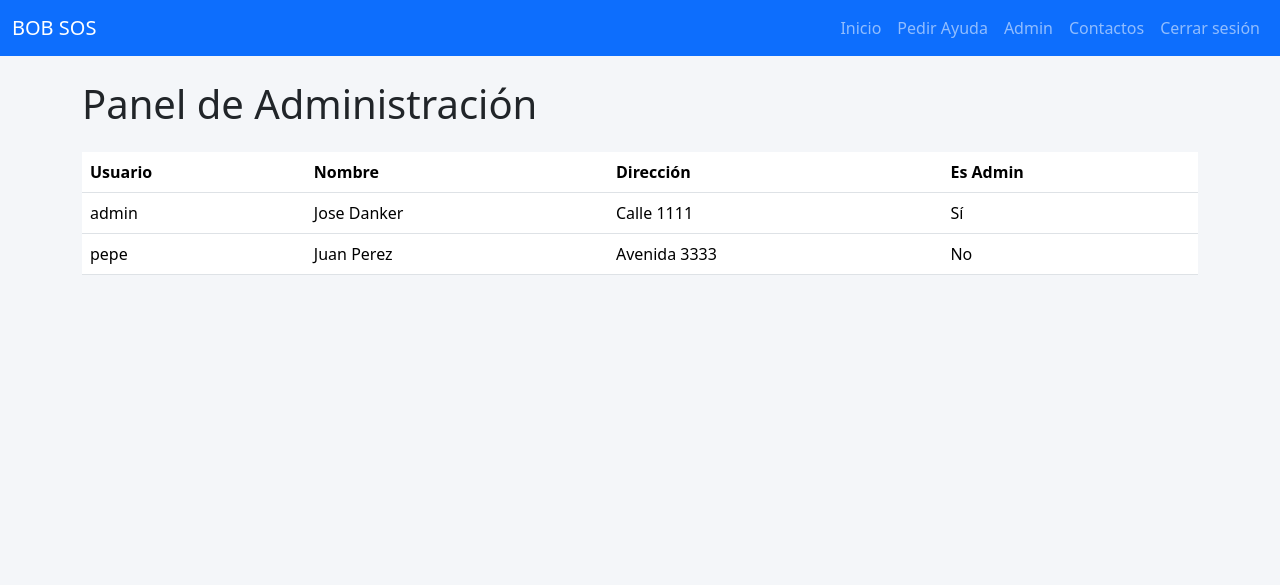
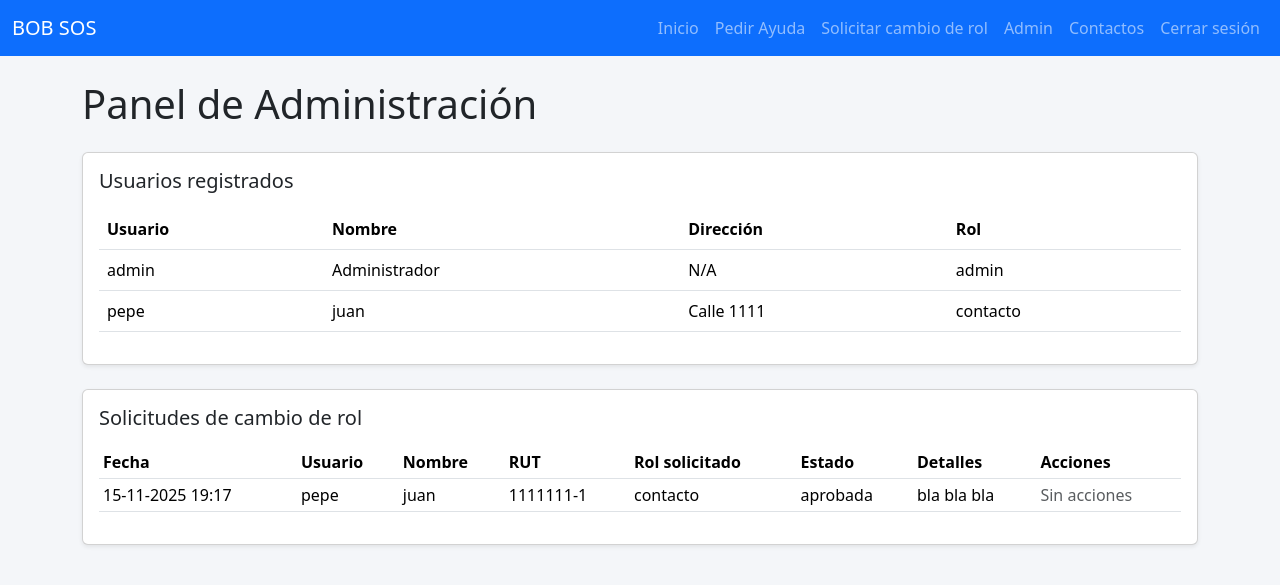
Before and after one commit to JoseDanker/tpi2_prototype, a Flask app: page /admin in a window 1280 px wide. Shown: the top 585 px of the page. Run offline with Flask 3, Linux system fonts and the light colour scheme; a user stored in the database is signed in.

Commit message:
new roles

```diff
--- a/tpi2/tpi2_prototype/app.py
+++ b/tpi2/tpi2_prototype/app.py
@@ -8,7 +8,7 @@ from flask_login import (
     current_user,
     UserMixin,
 )
-
+from datetime import datetime  # agrega este import arriba
 from werkzeug.security import generate_password_hash, check_password_hash
 import requests
 import os
@@ -44,7 +44,7 @@ class User(UserMixin, db.Model):
     # 👇 NUEVOS CAMPOS
     nombre = db.Column(db.String(120), nullable=False)
     direccion = db.Column(db.String(200), nullable=False)
-    is_admin = db.Column(db.Boolean, default=False)
+    role = db.Column(db.String(20), nullable=False, default="user")
 
     def set_password(self, password_plain):
         self.password_hash = generate_password_hash(password_plain)
@@ -57,16 +57,76 @@ def admin_required(f):
     def decorated_function(*args, **kwargs):
         if not current_user.is_authenticated:
             return redirect(url_for("login"))
-        if not current_user.is_admin:
+        if current_user.role != "admin":
             return abort(403)  # Prohibido
         return f(*args, **kwargs)
     return decorated_function
+
 
 @app.route("/admin")
 @admin_required
 def admin_panel():
     usuarios = User.query.all()
-    return render_template("admin.html", usuarios=usuarios, title="Admin Panel")
+    solicitudes = RoleRequest.query.order_by(RoleRequest.created_at.desc()).all()
+    return render_template(
+        "admin.html",
+        usuarios=usuarios,
+        solicitudes=solicitudes,
+        title="Admin Panel",
+    )
+
+
+@app.post("/admin/cambiar_rol/<int:user_id>")
+@admin_required
+def cambiar_rol(user_id):
+    user = User.query.get_or_404(user_id)
+    nuevo_rol = request.form.get("role")
+
+    # Validar roles permitidos
+    if nuevo_rol not in ["admin", "user", "contacto"]:
+        flash("Rol inválido.", "danger")
+        return redirect(url_for("admin_panel"))
+
+    # Evitar que el admin se saque su propio rol
+    if user.id == current_user.id and nuevo_rol != "admin":
+        flash("No puedes quitarte el rol de administrador a ti mismo.", "warning")
+        return redirect(url_for("admin_panel"))
+
+    user.role = nuevo_rol
+    db.session.commit()
+
+    flash("Rol actualizado correctamente.", "success")
+    return redirect(url_for("admin_panel"))
+
+@app.post("/admin/solicitudes/<int:req_id>/aprobar")
+@admin_required
+def aprobar_solicitud(req_id):
+    req = RoleRequest.query.get_or_404(req_id)
+    user = User.query.get(req.user_id)
+
+    if user is None:
+        flash("Usuario no encontrado para esta solicitud.", "danger")
+        return redirect(url_for("admin_panel"))
+
+    # cambiar rol del usuario
+    user.role = req.rol_solicitado
+    req.estado = "aprobada"
+    db.session.commit()
+
+    flash(f"Solicitud aprobada. El usuario {user.username} ahora es {user.role}.", "success")
+    return redirect(url_for("admin_panel"))
+
+
+@app.post("/admin/solicitudes/<int:req_id>/rechazar")
+@admin_required
+def rechazar_solicitud(req_id):
+    req = RoleRequest.query.get_or_404(req_id)
+    req.estado = "rechazada"
+    db.session.commit()
+
+    flash("Solicitud rechazada.", "info")
+    return redirect(url_for("admin_panel"))
+
 
 # 📇 MODELO: Contacto que recibe mensajes de ayuda
 class Contacto(db.Model):
@@ -77,6 +137,24 @@ class Contacto(db.Model):
     user_id = db.Column(db.Integer, db.ForeignKey("user.id"), nullable=True)
     user = db.relationship("User", backref="contactos")
 
+class RoleRequest(db.Model):
+    id = db.Column(db.Integer, primary_key=True)
+    user_id = db.Column(db.Integer, db.ForeignKey("user.id"), nullable=False)
+
+    username = db.Column(db.String(80), nullable=False)
+    nombre_completo = db.Column(db.String(120), nullable=False)
+    rut = db.Column(db.String(20), nullable=False)
+    detalles = db.Column(db.Text, nullable=True)
+
+    # rol que quiere tener (ej: "contacto")
+    rol_solicitado = db.Column(db.String(20), nullable=False, default="contacto")
+
+    # estados: pendiente / aprobada / rechazada
+    estado = db.Column(db.String(20), nullable=False, default="pendiente")
+
+    created_at = db.Column(db.DateTime, default=datetime.utcnow)
+
+    user = db.relationship("User", backref="solicitudes_rol")
 
 # 🧠 Cargar usuario para Flask-Login
 @login_manager.user_loader
@@ -131,24 +209,80 @@ def solicitar_ayuda():
 
     return render_template("enviado.html", title="Solicitud enviada")
 
+@app.route("/solicitar_cambio_rol", methods=["GET", "POST"])
+@login_required
+def solicitar_cambio_rol():
+    if request.method == "POST":
+        rut = request.form["rut"]
+        detalles = request.form.get("detalles", "")
+        rol_solicitado = request.form.get("rol_solicitado", "contacto")
+
+        # Opcional: evitar solicitudes duplicadas pendientes
+        existente = RoleRequest.query.filter_by(
+            user_id=current_user.id, estado="pendiente"
+        ).first()
+        if existente:
+            flash("Ya tienes una solicitud de cambio de rol pendiente.", "warning")
+            return redirect(url_for("solicitar_cambio_rol"))
+
+        req = RoleRequest(
+            user_id=current_user.id,
+            username=current_user.username,
+            nombre_completo=current_user.nombre,
+            rut=rut,
+            detalles=detalles,
+            rol_solicitado=rol_solicitado,
+        )
+        db.session.add(req)
+        db.session.commit()
+
+        flash("Solicitud enviada al administrador.", "success")
+        return redirect(url_for("home"))
+
+    return render_template("solicitar_rol.html", title="Solicitar cambio de rol")
+
 
 @app.route("/contactos", methods=["GET", "POST"])
 @admin_required
 def contactos():
     if request.method == "POST":
-        nombre = request.form["nombre"]
+        user_id = int(request.form["user_id"])
         chat_id = request.form["chat_id"]
 
-        nuevo = Contacto(nombre=nombre, chat_id=chat_id, user_id=current_user.id)
-        db.session.add(nuevo)
+        user = User.query.get_or_404(user_id)
+
+        # Solo usuarios con rol contacto
+        if user.role != "contacto":
+            flash("Solo puedes asignar chat a usuarios con rol 'contacto'.", "danger")
+            return redirect(url_for("contactos"))
+
+        # ¿Ya existe un Contacto ligado a este usuario?
+        contacto = Contacto.query.filter_by(user_id=user.id).first()
+
+        if contacto is None:
+            contacto = Contacto(
+                nombre=user.nombre,
+                chat_id=chat_id,
+                user_id=user.id,
+            )
+            db.session.add(contacto)
+        else:
+            contacto.chat_id = chat_id  # actualizar
+
         db.session.commit()
-
-        flash("Contacto agregado correctamente.", "success")
+        flash("Contacto enlazado/actualizado correctamente.", "success")
         return redirect(url_for("contactos"))
 
+    # Para el GET: mostramos lista de usuarios contacto y contactos existentes
+    usuarios_contacto = User.query.filter_by(role="contacto").all()
     lista = Contacto.query.all()
 
-    return render_template("contactos.html", title="Contactos", contactos=lista)
+    return render_template(
+        "contactos.html",
+        title="Contactos",
+        contactos=lista,
+        usuarios_contacto=usuarios_contacto,
+    )
 
 
 # 📝 Registro de usuario
@@ -214,6 +348,20 @@ def logout():
     flash("Sesión cerrada.", "info")
     return redirect(url_for("home"))
 
+with app.app_context():
+    # Crear admin si no existe
+    admin = User.query.filter_by(role="admin").first()
+    if admin is None:
+        nuevo_admin = User(
+            username="admin",
+            nombre="Administrador",
+            direccion="N/A",
+            role="admin"
+        )
+        nuevo_admin.set_password("admin123")  # cámbialo luego
+        db.session.add(nuevo_admin)
+        db.session.commit()
+        print(">>> Admin creado con usuario: admin / admin123")
 
 if __name__ == "__main__":
     app.run(debug=True)
--- a/tpi2/tpi2_prototype/templates/admin.html
+++ b/tpi2/tpi2_prototype/templates/admin.html
@@ -3,13 +3,17 @@
 
 <h1 class="mb-4">Panel de Administración</h1>
 
-<table class="table table-hover">
+<!-- Tabla de usuarios -->
+<div class="card mb-4 shadow-sm">
+  <div class="card-body">
+    <h5 class="card-title mb-3">Usuarios registrados</h5>
+    <table class="table table-hover align-middle">
       <thead>
         <tr>
           <th>Usuario</th>
           <th>Nombre</th>
           <th>Dirección</th>
-            <th>Es Admin</th>
+          <th>Rol</th>
         </tr>
       </thead>
       <tbody>
@@ -18,10 +22,63 @@
           <td>{{ u.username }}</td>
           <td>{{ u.nombre }}</td>
           <td>{{ u.direccion }}</td>
-            <td>{{ "Sí" if u.is_admin else "No" }}</td>
+          <td>{{ u.role }}</td>
         </tr>
         {% endfor %}
       </tbody>
     </table>
+  </div>
+</div>
+
+<!-- Solicitudes de cambio de rol -->
+<div class="card shadow-sm">
+  <div class="card-body">
+    <h5 class="card-title mb-3">Solicitudes de cambio de rol</h5>
+
+    {% if solicitudes %}
+      <table class="table table-sm align-middle">
+        <thead>
+          <tr>
+            <th>Fecha</th>
+            <th>Usuario</th>
+            <th>Nombre</th>
+            <th>RUT</th>
+            <th>Rol solicitado</th>
+            <th>Estado</th>
+            <th>Detalles</th>
+            <th>Acciones</th>
+          </tr>
+        </thead>
+        <tbody>
+          {% for s in solicitudes %}
+          <tr>
+            <td>{{ s.created_at.strftime("%d-%m-%Y %H:%M") }}</td>
+            <td>{{ s.username }}</td>
+            <td>{{ s.nombre_completo }}</td>
+            <td>{{ s.rut }}</td>
+            <td>{{ s.rol_solicitado }}</td>
+            <td>{{ s.estado }}</td>
+            <td style="max-width: 250px; white-space: pre-wrap;">{{ s.detalles }}</td>
+            <td>
+              {% if s.estado == "pendiente" %}
+                <form action="/admin/solicitudes/{{ s.id }}/aprobar" method="post" class="d-inline">
+                  <button class="btn btn-success btn-sm mb-1">Aprobar</button>
+                </form>
+                <form action="/admin/solicitudes/{{ s.id }}/rechazar" method="post" class="d-inline">
+                  <button class="btn btn-danger btn-sm mb-1">Rechazar</button>
+                </form>
+              {% else %}
+                <span class="text-muted">Sin acciones</span>
+              {% endif %}
+            </td>
+          </tr>
+          {% endfor %}
+        </tbody>
+      </table>
+    {% else %}
+      <p>No hay solicitudes de cambio de rol por ahora.</p>
+    {% endif %}
+  </div>
+</div>
 
 {% endblock %}
--- a/tpi2/tpi2_prototype/templates/base.html
+++ b/tpi2/tpi2_prototype/templates/base.html
@@ -27,7 +27,12 @@
                 <li class="nav-item"><a class="nav-link" href="/">Inicio</a></li>
                 <li class="nav-item"><a class="nav-link" href="/ayuda">Pedir Ayuda</a></li>
                 {% if current_user.is_authenticated %}
-                    {% if current_user.is_admin %}
+                    <li class="nav-item">
+                        <a class="nav-link" href="/solicitar_cambio_rol">Solicitar cambio de rol</a>
+                    </li>
+                {% endif %}
+                {% if current_user.is_authenticated %}
+                    {% if current_user.is_authenticated and current_user.role == "admin" %}
                         <li class="nav-item"><a class="nav-link" href="/admin">Admin</a></li>
                         <li class="nav-item"><a class="nav-link" href="/contactos">Contactos</a></li>
                     {% endif %}
```
Also changed, not shown: tpi2/tpi2_prototype/templates/ayuda.html (+6 -4 lines), tpi2/tpi2_prototype/templates/contactos.html (+19 -10 lines), tpi2/tpi2_prototype/templates/enviado.html (+4 -3 lines), tpi2/tpi2_prototype/templates/index.html (+9 -6 lines), tpi2/tpi2_prototype/templates/solicitar_rol.html (added, +41 -0 lines), tpi2/instance/contactos.db. Lines whose indentation alone changed are shown as unchanged.
